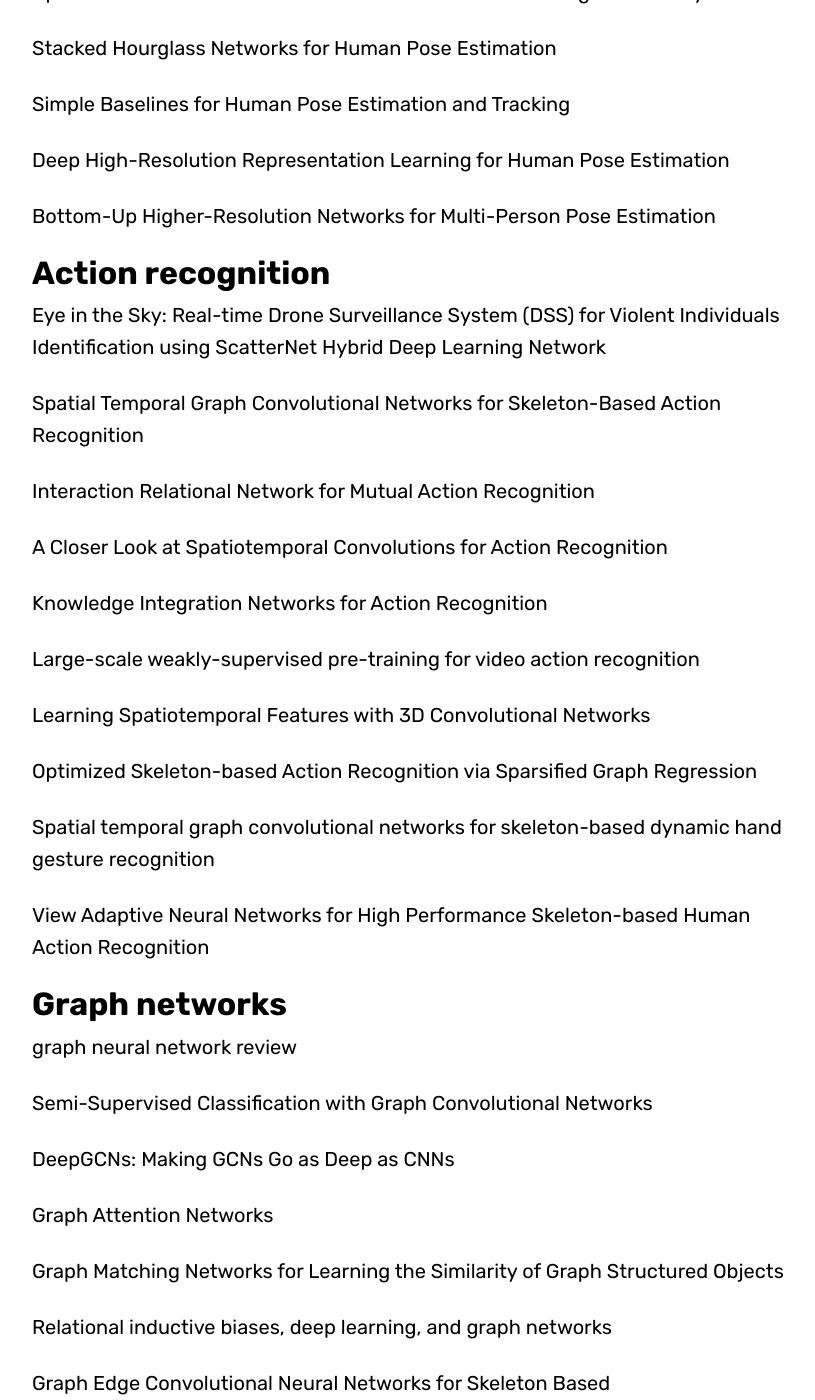
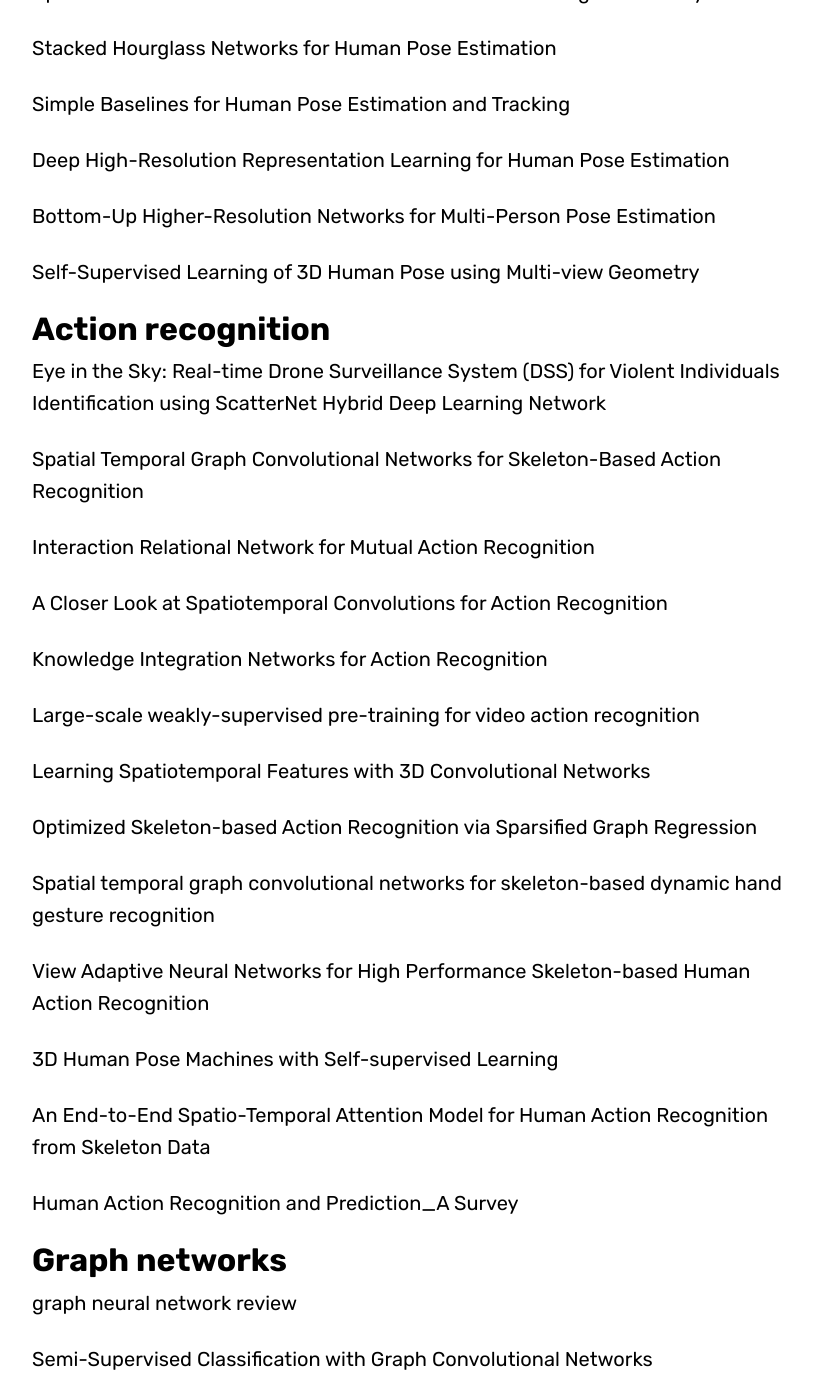
Before and after one commit to littlepure2333/littlepure2333.github.io, a Jekyll site: the page built from _posts/2019-11-10-paper-list.md, in a window 1280 px wide and 1400 px high, scrolled down 1113 px. Shown: the whole window, without its empty margins (224-1039 px from the left). Built offline with Jekyll 4.4.1, drawn with Linux system fonts in a browser that asks for light colours; some web fonts are replaced; comment, search, counter and statistics services are not loaded; some of the changed text lies outside the part shown.

Commit message:
update paper list

```diff
--- a/_posts/2019-11-10-paper-list.md
+++ b/_posts/2019-11-10-paper-list.md
@@ -27,6 +27,8 @@ My paper list in undergraduate project
 
 [Bottom-Up Higher-Resolution Networks for Multi-Person Pose Estimation](../resources/Bottom-Up%20Higher-Resolution%20Networks%20for%20Multi-Person%20Pose%20Estimation.pdf)
 
+[Self-Supervised Learning of 3D Human Pose using Multi-view Geometry](../resources/Self-Supervised%20Learning%20of%203D%20Human%20Pose%20using%20Multi-view%20Geometry.pdf)
+
 
 # Action recognition
 
@@ -49,6 +51,12 @@ My paper list in undergraduate project
 [Spatial temporal graph convolutional networks for skeleton-based dynamic hand gesture recognition](../resources/Spatial%20temporal%20graph%20convolutional%20networks%20for%20skeleton-based%20dynamic%20hand%20gesture%20recognition.pdf)
 
 [View Adaptive Neural Networks for High Performance Skeleton-based Human Action Recognition](../resources/View%20Adaptive%20Neural%20Networks%20for%20High%20Performance%20Skeleton-based%20Human%20Action%20Recognition.pdf)
+
+[3D Human Pose Machines with Self-supervised Learning](../resources/3D%20Human%20Pose%20Machines%20with%20Self-supervised%20Learning.pdf)
+
+[An End-to-End Spatio-Temporal Attention Model for Human Action Recognition from Skeleton Data](../resources/An%20End-to-End%20Spatio-Temporal%20Attention%20Model%20for%20Human%20Action%20Recognition%20from%20Skeleton%20Data.pdf)
+
+[Human Action Recognition and Prediction_A Survey](../resources/Human%20Action%20Recognition%20and%20Prediction_A%20Survey.pdf)
 
 # Graph networks
 
@@ -79,3 +87,5 @@ My paper list in undergraduate project
 [The Kinetics Human Action Video Dataset](../resources/The%20Kinetics%20Human%20Action%20Video%20Dataset.pdf)
 
 [NTU RGB+D_A Large Scale Dataset for 3D Human Activity Analysis](../resources/NTU%20RGB+D_A%20Large%20Scale%20Dataset%20for%203D%20Human%20Activity%20Analysis.pdf)
+
+[action_recognition_tutorial](../resources/action_recognition_tutorial.pdf)
```
Also changed, not shown: _posts/2019-11-10-ST-GCN.md (+5 -0 lines), 5 other files.
